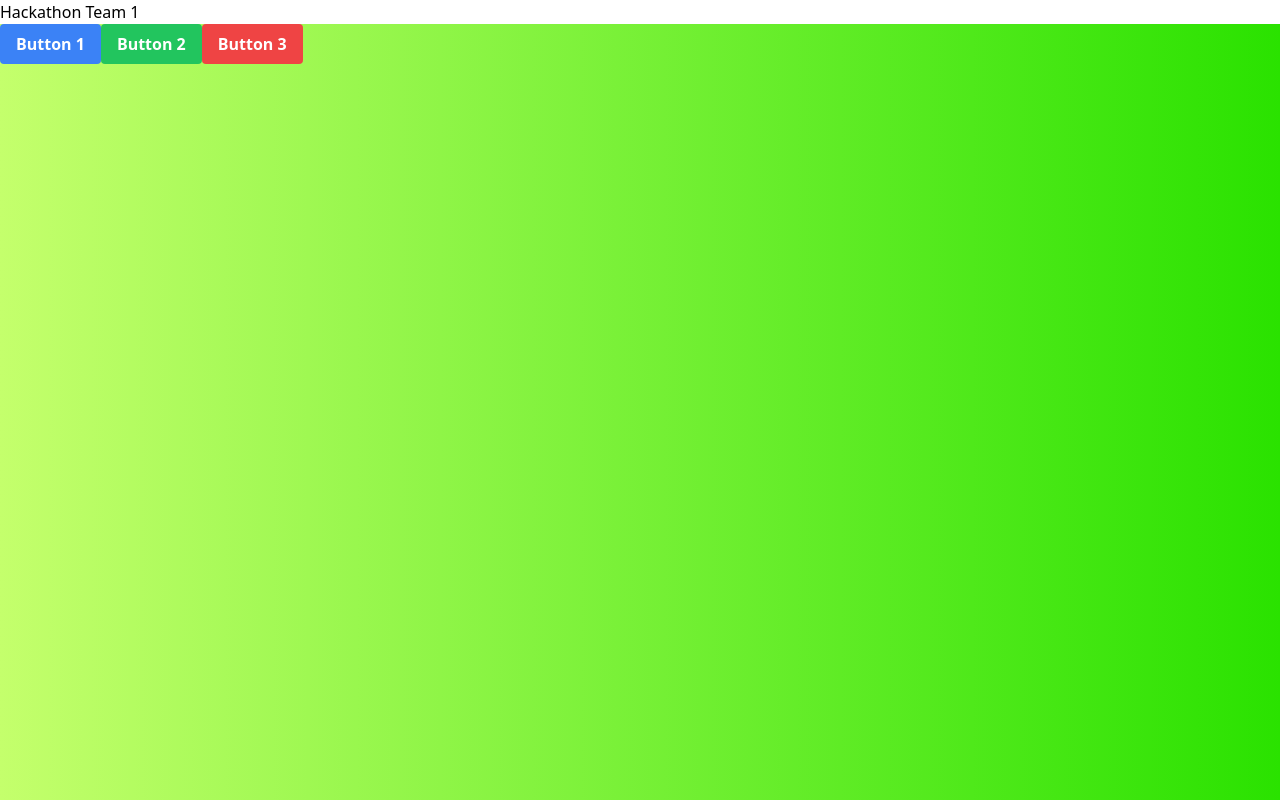
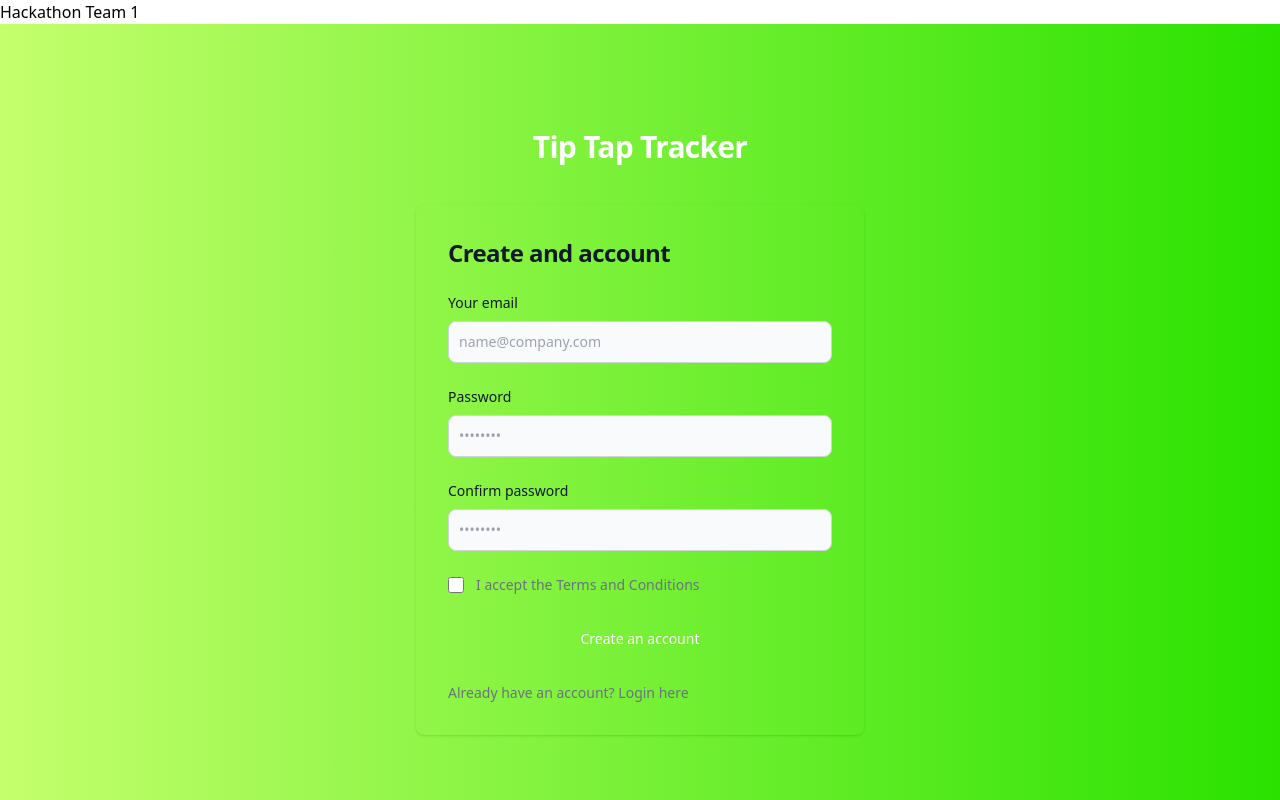
Before and after one commit to Ari-Jackson/hackathon-team-1, a React (Vite) app: page / in a window 1280 px wide. Shown: the top 800 px of the page. Built offline with nearby package versions, Linux system fonts and the light colour scheme.

Commit message:
image added

```diff
--- a/src/Non-formComponents/SignIn.jsx
+++ b/src/Non-formComponents/SignIn.jsx
@@ -1,16 +1,51 @@
+
+import Logo from "../design-components/Logo";
 
 export default function SignIn() {
   return (
-    <div className="bg-gradient-to-r from-[#c4ff6c] to-[#2ae200] h-screen">
-      <button className="bg-blue-500 hover:bg-blue-600 text-white font-bold py-2 px-4 mb-4 rounded">
-        Button 1
-      </button>
-      <button className="bg-green-500 hover:bg-green-600 text-white font-bold py-2 px-4 mb-4 rounded">
-        Button 2
-      </button>
-      <button className="bg-red-500 hover:bg-red-600 text-white font-bold py-2 px-4 mb-4 rounded">
-        Button 3
-      </button>
+    <div>
+         <section className="bg-gradient-to-r from-[#c4ff6c] to-[#2ae200]">
+    <div className="flex flex-col items-center justify-center px-6 py-8 mx-auto md:h-screen lg:py-0">
+        <a href="#" className="flex items-center mb-6 text-2xl font-semibold text-gray-900 dark:text-white">
+            <Logo/>
+        </a>
+        <div className="w-full  rounded-lg shadow dark:border md:mt-0 sm:max-w-md xl:p-0  dark:border-gray-700">
+            <div className="p-6 space-y-4 md:space-y-6 sm:p-8">
+                <h1 className="text-xl font-bold leading-tight tracking-tight text-gray-900 md:text-2xl dark:text-white">
+                    Create and account
+                </h1>
+                <form className="space-y-4 md:space-y-6" action="#">
+                    <div>
+                        <label htmlFor="email" className="block mb-2 text-sm font-medium text-gray-900 dark:text-white">Your email</label>
+                        <input type="email" name="email" id="email" className="bg-gray-50 border border-gray-300 text-gray-900 sm:text-sm rounded-lg focus:ring-primary-600 focus:border-primary-600 block w-full p-2.5  dark:border-gray-600 dark:placeholder-gray-400 dark:text-white dark:focus:ring-blue-500 dark:focus:border-blue-500" placeholder="name@company.com" required />
+                    </div>
+                    <div>
+                        <label htmlFor="password" className="block mb-2 text-sm font-medium text-gray-900 dark:text-white">Password</label>
+                        <input type="password" name="password" id="password" placeholder="••••••••" className="bg-gray-50 border border-gray-300 text-gray-900 sm:text-sm rounded-lg focus:ring-primary-600 focus:border-primary-600 block w-full p-2.5  dark:border-gray-600 dark:placeholder-gray-400 dark:text-white dark:focus:ring-blue-500 dark:focus:border-blue-500" required />
+                    </div>
+                    <div>
+                        <label htmlFor="confirm-password" className="block mb-2 text-sm font-medium text-gray-900 dark:text-white">Confirm password</label>
+                        <input type="confirm-password" name="confirm-password" id="confirm-password" placeholder="••••••••" className="bg-gray-50 border border-gray-300 text-gray-900 sm:text-sm rounded-lg focus:ring-primary-600 focus:border-primary-600 block w-full p-2.5  dark:border-gray-600 dark:placeholder-gray-400 dark:text-white dark:focus:ring-blue-500 dark:focus:border-blue-500" required />
+                    </div>
+                    <div className="flex items-start">
+                        <div className="flex items-center h-5">
+                          <input id="terms" aria-describedby="terms" type="checkbox" className="w-4 h-4 border border-gray-300 rounded bg-gray-50 focus:ring-3 focus:ring-primary-300  dark:border-gray-600 dark:focus:ring-primary-600 dark:ring-offset-gray-800" required/>
+                        </div>
+                        <div className="ml-3 text-sm">
+                          <label htmlFor="terms" className="font-light text-gray-500 dark:text-gray-300">I accept the <a className="font-medium text-primary-600 hover:underline dark:text-primary-500" href="#">Terms and Conditions</a></label>
+                        </div>
+                    </div>
+                    <button type="submit" className="w-full text-white bg-primary-600 hover:bg-primary-700 focus:ring-4 focus:outline-none focus:ring-primary-300 font-medium rounded-lg text-sm px-5 py-2.5 text-center dark:bg-primary-600 dark:hover:bg-primary-700 dark:focus:ring-primary-800">Create an account</button>
+                    <p className="text-sm font-light text-gray-500 dark:text-gray-400">
+                        Already have an account? <a href="#" className="font-medium text-primary-600 hover:underline dark:text-primary-500">Login here</a>
+                    </p>
+                </form>
+            </div>
+        </div>
     </div>
-  )
+  </section>
+  <img src="../assets/parent3.png" alt="parent"/>
+  </div>
+
+  );
 }
--- /dev/null
+++ b/src/design-components/Logo.jsx
@@ -0,0 +1,8 @@
+
+export default function Logo() {
+  return (
+    <h1 className="text-3xl font-extrabold tracking-tight text-white hover:text-indigo-500 p-4 flex">
+          Tip Tap Tracker
+    </h1>
+  )
+}
```
Also changed, not shown: 1 other file (tests, documents, lock files or other folders).
